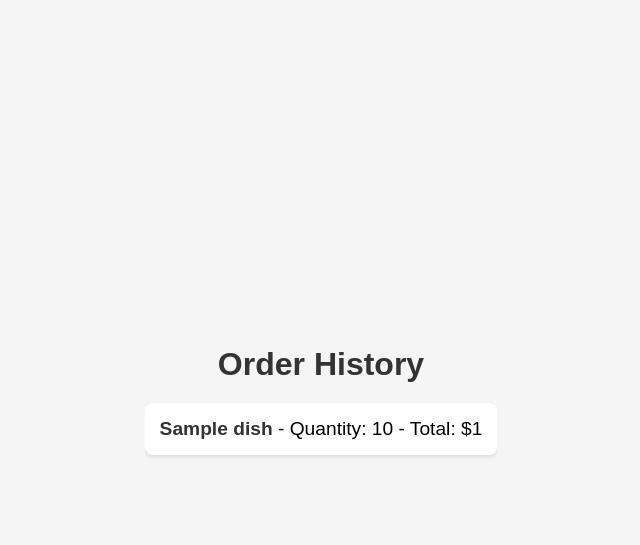
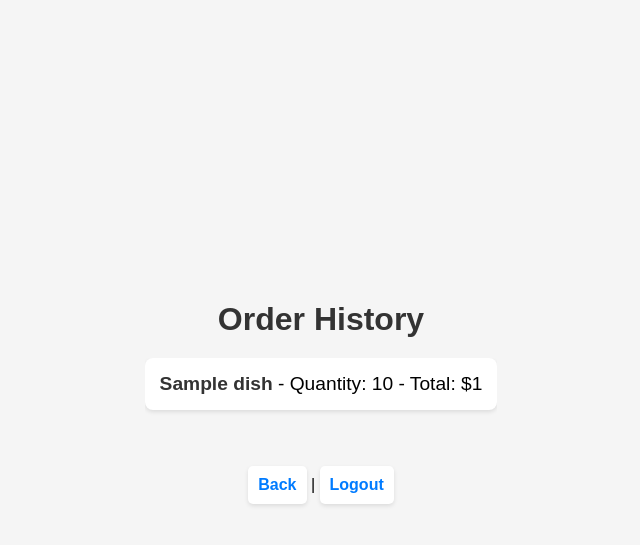
Before and after one commit to tvoitekh/food-ordering-system, a Flask app: template templates/order_history.html in a window 1280 px wide. Shown: the top 545 px of the page, without its empty margins (319-959 px from the left). Run offline with Flask 3, Linux system fonts and the light colour scheme; the template is opened without the code that fills it: most values are stand-ins (such as "Sample title", 1, 10 or a date in 2020); parts of the project's set-up code (start-up, migrations or seed data) failed here and were passed over.

Commit message:
modified page navigation

```diff
--- a/app.py
+++ b/app.py
@@ -245,7 +245,6 @@ class FilterForm(FlaskForm):
                            for cuisine in cuisines]
 
         cuisine_choices.insert(0, (0, 'Any Cuisine'))
-        print(cuisine_choices)
 
         cuisine = SelectField('Cuisine', choices=cuisine_choices)
 
@@ -334,5 +333,4 @@ if __name__ == '__main__':
     with app.app_context():
         db.create_all()
 
-    print("Connected to the database successfully.")
     app.run(debug=True)
--- a/templates/order_history.html
+++ b/templates/order_history.html
@@ -75,6 +75,30 @@
             max-height: 400px;
             overflow-y: auto;
         }
+
+        footer {
+            margin-top: 20px;
+            text-align: center;
+        }
+
+        footer a {
+            text-decoration: none;
+            color: #007bff;
+            font-weight: bold;
+            transition: color 0.3s ease;
+            display: inline-block;
+            padding: 10px;
+            margin: 0; /* Remove default margin */
+            border-radius: 5px;
+            background-color: #fff;
+            box-shadow: 0 2px 4px rgba(0, 0, 0, 0.1);
+        }
+
+        footer a:hover {
+            color: #0056b3;
+            background-color: #e6f7ff;
+        }
+
     </style>
 </head>
 
@@ -96,6 +120,19 @@
             </li>
         {% endfor %}
     </ul>
+
+    <footer>
+        <p>
+            <a href="#" onclick="goBack()">Back</a> |
+            <a href="{{ url_for('logout') }}">Logout</a>
+        </p>
+    </footer>
+
+    <script>
+        function goBack() {
+            window.history.back();
+        }
+    </script>
 </body>
 
 </html>
```
Also changed, not shown: templates/filter.html (+29 -0 lines), templates/menu.html (+34 -0 lines), templates/restaurants.html (+7 -1 lines), 1 other file.
